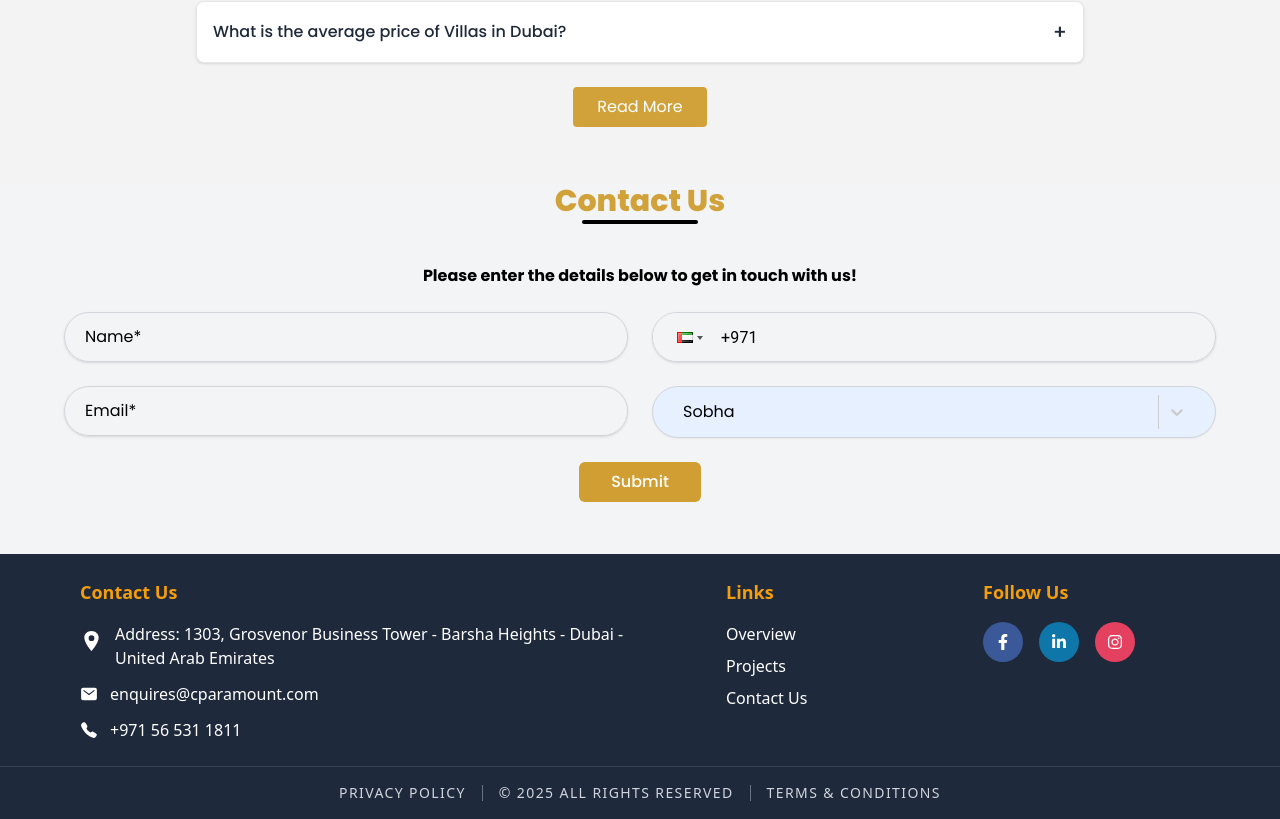
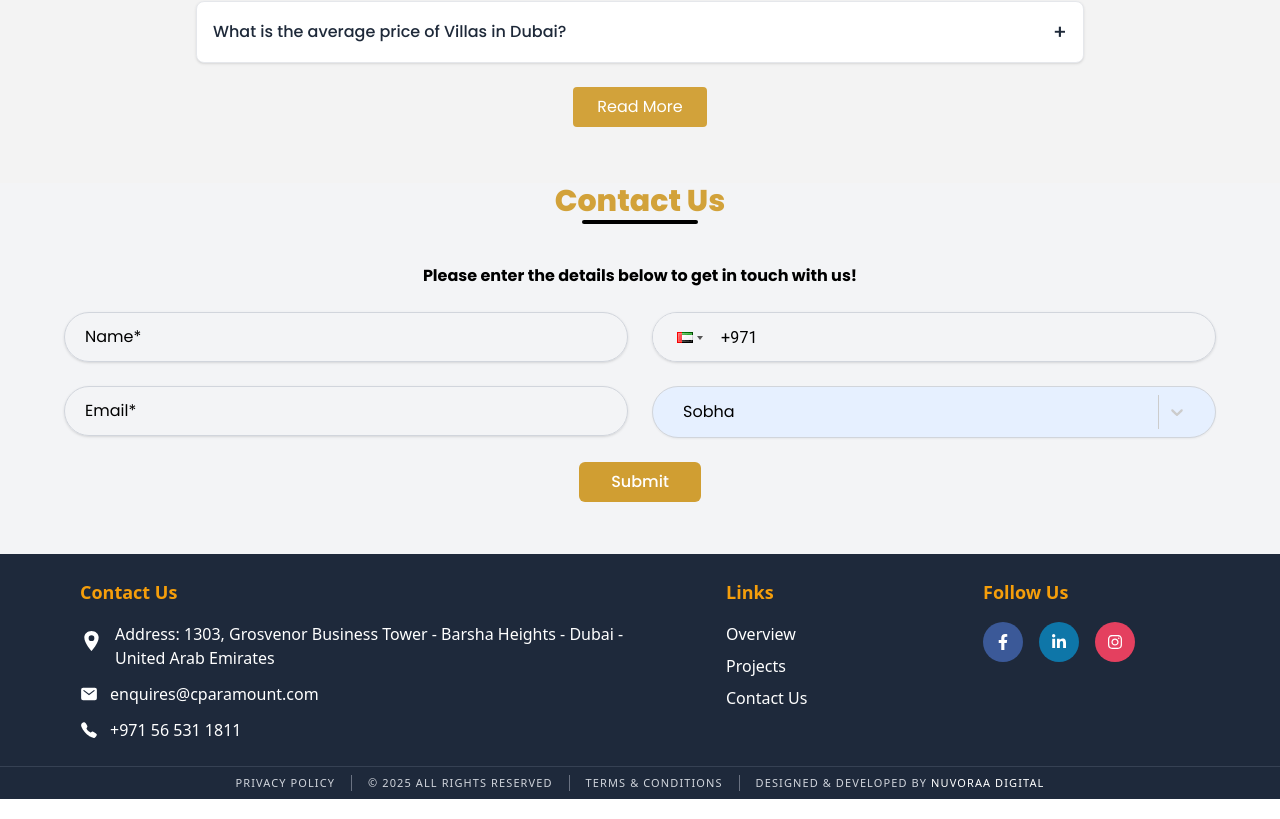
Before and after one commit to mizaannvoraa/CParamount, a Next.js app: page / in a window 1280 px wide. Shown: the part 4017-4836 px from the top of the page. Built offline with nearby package versions, Linux system fonts and the light colour scheme.

Commit message:
Footer Updated

```diff
--- a/Components/Footer.js
+++ b/Components/Footer.js
@@ -82,22 +82,29 @@ const Footer = () => {
           </div>
         </div>
       </footer>
-        <div className="border-t md:pb-4 pb-13 border-gray-700 py-4 px-4 text-sm text-gray-300 flex flex-col sm:flex-row items-center justify-center space-y-2 sm:space-y-0 sm:space-x-4 text-center">
+        <div className="border-t md:pb-2 pb-13 border-gray-700 py-2 px-4 text-sm text-gray-300 flex flex-col sm:flex-row items-center justify-center space-y-2 sm:space-y-0 sm:space-x-4 text-center">
       <Link
         href="https://cparamount.com/privacy-policy/"
-        className="hover:underline tracking-widest font-medium"
+        className="hover:underline tracking-widest font-medium text-[11px]"
       >
         PRIVACY POLICY
       </Link>
       <span className="hidden sm:inline-block border-l h-4 border-gray-500"></span>
-      <p className="tracking-widest font-medium">© 2025 ALL RIGHTS RESERVED</p>
+      <p className="tracking-widest font-medium text-[11px]">© 2025 ALL RIGHTS RESERVED</p>
       <span className="hidden sm:inline-block border-l h-4 border-gray-500"></span>
        <Link
         href="/terms-conditions"
-        className="hover:underline tracking-widest font-medium uppercase "
+        className="hover:underline tracking-widest font-medium uppercase  text-[11px]"
       >
         Terms & Conditions
       </Link>
+      <span className="hidden sm:inline-block border-l h-4 border-gray-500"></span>
+      <p className="tracking-widest font-medium uppercase text-[11px]">Designed & Developed by
+       <Link
+        href="https://nuvoraa.com/"
+        className="hover:underline tracking-widest text-white font-medium uppercase text-[11px]"
+      > Nuvoraa Digital
+      </Link></p>
     </div>
     </div>
   );
```
